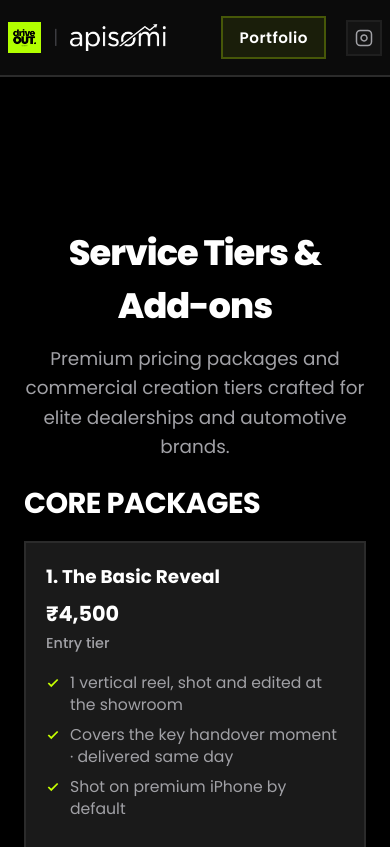
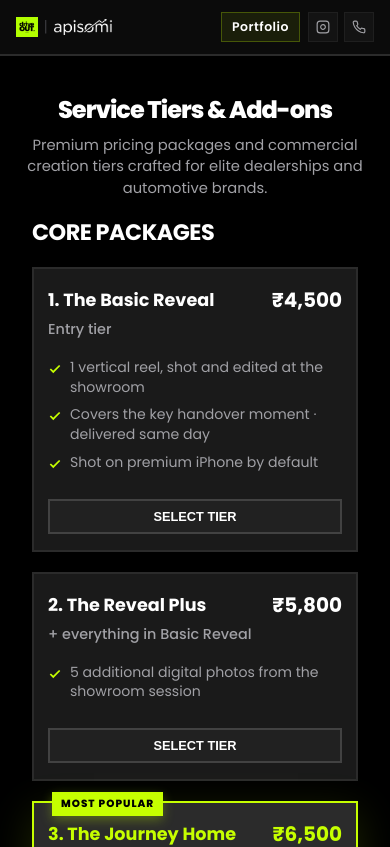
Before and after one commit to ayushsondhiya/car_videoproduction, a Next.js app: page /packages in a window 390 px wide. Shown: the top 847 px of the page. Built offline with nearby package versions, Linux system fonts and the light colour scheme.

Commit message:
Update responsive layout for mobile header and container, ignore deployment zips

```diff
--- a/app/globals.css
+++ b/app/globals.css
@@ -120,14 +120,20 @@ body {
 /* Edge-to-edge layout utility class */
 .container {
   width: 100%;
-  max-width: 100%;
+  max-width: 1200px;
   margin: 0 auto;
-  padding: 0 16px;
+  padding: 0 20px;
 }
 
 @media (max-width: 768px) {
   .container {
-    padding: 0 8px;
+    padding: 0 16px;
+  }
+}
+
+@media (max-width: 380px) {
+  .container {
+    padding: 0 12px;
   }
 }
 
--- a/app/packages/page.module.css
+++ b/app/packages/page.module.css
@@ -4,8 +4,12 @@
   display: flex;
   flex-direction: column;
   background-color: var(--background);
-  padding-top: 86px;
   font-family: var(--font-poppins), sans-serif;
+}
+
+.mainContainer {
+  padding-top: 110px;
+  padding-bottom: 80px;
 }
 
 /* Fixed Header */
@@ -18,13 +22,27 @@
   display: flex;
   align-items: center;
   justify-content: space-between;
-  padding: 16px 0;
+  padding: 14px 0;
   border-bottom: 2px solid var(--surface-secondary);
   backdrop-filter: blur(16px);
   -webkit-backdrop-filter: blur(16px);
   z-index: 1000;
   background: rgba(13, 13, 13, 0.85);
   box-shadow: 0 4px 20px rgba(0, 0, 0, 0.6);
+}
+
+.headerContainer {
+  display: flex;
+  justify-content: space-between;
+  align-items: center;
+  width: 100%;
+  gap: 12px;
+}
+
+.navControls {
+  display: flex;
+  align-items: center;
+  gap: 16px;
 }
 
 .logoSlot {
@@ -77,6 +95,7 @@
   background: rgba(198, 255, 0, 0.08);
   border: 2px solid rgba(198, 255, 0, 0.25);
   transition: all 0.2s ease;
+  white-space: nowrap;
 }
 
 .headerLink:hover {
@@ -90,7 +109,7 @@
 .socialNav {
   display: flex;
   align-items: center;
-  gap: 16px;
+  gap: 12px;
 }
 
 .socialLink {
@@ -104,6 +123,7 @@
   background: rgba(255, 255, 255, 0.03);
   border: 2px solid rgba(255, 255, 255, 0.05);
   transition: all 0.2s ease;
+  flex-shrink: 0;
 }
 
 .socialLink:hover {
@@ -764,7 +784,7 @@
 @media (max-width: 1024px) {
   .calculatorSection {
     grid-template-columns: 1fr;
-    gap: 40px;
+    gap: 32px;
   }
 
   .summaryStickyBox {
@@ -773,39 +793,140 @@
 }
 
 @media (max-width: 768px) {
-  .title {
-    font-size: 2.2rem;
+  .mainContainer {
+    padding-top: 80px;
+    padding-bottom: 50px;
+  }
+
+  .navHeader {
+    padding: 10px 0;
+  }
+
+  .headerContainer {
+    gap: 8px;
+  }
+
+  .logoSlot {
+    gap: 8px;
+    height: 34px;
+  }
+
+  .logoImage {
+    max-height: 24px;
+  }
+
+  .logoSeparator {
+    font-size: 0.95rem;
+  }
+
+  .apisomiNavLogo {
+    max-height: 20px;
+  }
+
+  .navControls {
+    gap: 8px;
+  }
+
+  .headerLink {
+    padding: 6px 12px;
+    font-size: 0.82rem;
+    border-width: 1.5px;
+  }
+
+  .socialNav {
+    gap: 6px;
+  }
+
+  .socialLink {
+    width: 32px;
+    height: 32px;
+    border-width: 1.5px;
+  }
+
+  .socialLink svg {
+    width: 15px;
+    height: 15px;
   }
 
   .introHero {
-    padding: 30px 16px 20px;
+    padding: 20px 8px 16px;
+  }
+
+  .title {
+    font-size: 1.8rem;
+    margin-bottom: 8px;
+  }
+
+  .subtitle {
+    font-size: 0.92rem;
+    line-height: 1.45;
   }
 
   .tableTitle {
-    font-size: 1.8rem;
+    font-size: 1.4rem;
+    margin-bottom: 18px;
+  }
+
+  .calculatorSubTitle {
+    font-size: 1.3rem;
+    margin-bottom: 8px;
+  }
+
+  .calculatorDesc {
+    font-size: 0.85rem;
     margin-bottom: 16px;
   }
 
   .packageName {
-    font-size: 1.15rem;
+    font-size: 1.1rem;
   }
 
   .packagePrice {
-    font-size: 1.3rem;
+    font-size: 1.25rem;
   }
 
   .packageCard {
-    padding: 20px 24px;
+    padding: 20px 18px;
+  }
+
+  .popularBadge, .bestValueBadge {
+    top: -11px;
+    left: 18px;
+    font-size: 0.65rem;
+    padding: 3px 8px;
+  }
+
+  .featureItem {
+    font-size: 0.88rem;
+    gap: 8px;
+  }
+
+  .cameraUpgradeBox {
+    padding: 16px 14px;
   }
 
   .addOnCard {
-    padding: 16px 20px;
+    padding: 14px 16px;
+    gap: 12px;
+  }
+
+  .addOnName {
+    font-size: 0.98rem;
+  }
+
+  .addOnDesc {
+    font-size: 0.82rem;
+  }
+
+  .addOnPrice {
+    font-size: 1.1rem;
   }
 
   .cameraCounterCard {
     flex-direction: column;
     align-items: flex-start;
-    gap: 16px;
+    gap: 14px;
+    padding: 14px;
   }
 
   .counterControlWrapper {
@@ -814,39 +935,117 @@
   }
 
   .summaryCard {
-    padding: 20px;
+    padding: 20px 16px;
+  }
+
+  .summaryTitle {
+    font-size: 1.2rem;
+    margin-bottom: 16px;
+    padding-bottom: 8px;
+  }
+
+  .totalValue {
+    font-size: 1.6rem;
+  }
+
+  .bookingCTA {
+    padding: 13px 16px;
+    font-size: 0.9rem;
   }
 
   .footerContent {
     flex-direction: column;
     text-align: center;
-    gap: 16px;
+    gap: 14px;
   }
 }
 
-@media (max-width: 500px) {
+@media (max-width: 480px) {
+  .mainContainer {
+    padding-top: 72px;
+    padding-bottom: 40px;
+  }
+
+  .logoSlot {
+    gap: 6px;
+  }
+
+  .logoImage {
+    max-height: 21px;
+  }
+
+  .apisomiNavLogo {
+    max-height: 17px;
+  }
+
+  .headerLink {
+    padding: 5px 10px;
+    font-size: 0.78rem;
+  }
+
+  .socialLink {
+    width: 30px;
+    height: 30px;
+  }
+
+  .socialLink svg {
+    width: 14px;
+    height: 14px;
+  }
+
+  .title {
+    font-size: 1.5rem;
+  }
+
   .cardHeader {
-    flex-direction: column;
-    align-items: flex-start;
+    flex-direction: row;
+    justify-content: space-between;
+    align-items: center;
     gap: 8px;
   }
 
   .packageCard {
-    padding: 20px;
+    padding: 16px 14px;
   }
 
   .cardFooter {
     width: 100%;
-    margin-top: 16px;
+    margin-top: 14px;
   }
 
   .selectButton {
     width: 100%;
     text-align: center;
+    padding: 8px 12px;
+    font-size: 0.8rem;
   }
 
   .addOnCard {
-    padding: 16px;
-    gap: 12px;
+    padding: 12px;
+    gap: 10px;
   }
 }
+
+@media (max-width: 360px) {
+  .logoSlot {
+    gap: 4px;
+  }
+
+  .logoSeparator {
+    opacity: 0.4;
+    font-size: 0.85rem;
+  }
+
+  .logoImage {
+    max-height: 19px;
+  }
+
+  .apisomiNavLogo {
+    max-height: 15px;
+  }
+
+  .headerLink {
+    padding: 4px 8px;
+    font-size: 0.75rem;
+  }
+}
--- a/app/packages/page.tsx
+++ b/app/packages/page.tsx
@@ -184,7 +184,7 @@ export default function Packages() {
 
       {/* Navigation Header */}
       <header className={styles.navHeader}>
-        <div className="container" style={{ display: 'flex', justifyContent: 'space-between', width: '100%', alignItems: 'center' }}>
+        <div className={`container ${styles.headerContainer}`}>
           <div className={styles.logoSlot}>
             <Link href="/" style={{ display: 'flex', alignItems: 'center', textDecoration: 'none' }}>
               <img src="/drive_out_logo.png" alt="Drive Out Logo" className={styles.logoImage} />
@@ -194,7 +194,7 @@ export default function Packages() {
               <img src="/apisomi_logo.png" alt="Apisomi Logo" className={styles.apisomiNavLogo} />
             </a>
           </div>
-          <nav style={{ display: 'flex', alignItems: 'center', gap: '20px' }}>
+          <nav className={styles.navControls}>
             <Link href="/" className={styles.headerLink}>
               Portfolio
             </Link>
@@ -206,13 +206,18 @@ export default function Packages() {
                   <line x1="17.5" y1="6.5" x2="17.51" y2="6.5" />
                 </svg>
               </a>
+              <a href="tel:9977994060" className={styles.socialLink} aria-label="Call Apisomi">
+                <svg width="18" height="18" viewBox="0 0 24 24" fill="none" stroke="currentColor" strokeWidth="2" strokeLinecap="round" strokeLinejoin="round">
+                  <path d="M22 16.92v3a2 2 0 0 1-2.18 2 19.79 19.79 0 0 1-8.63-3.07 19.5 19.5 0 0 1-6-6 19.79 19.79 0 0 1-3.07-8.67A2 2 0 0 1 4.11 2h3a2 2 0 0 1 2 1.72 12.84 12.84 0 0 0 .7 2.81 2 2 0 0 1-.45 2.11L8.09 9.91a16 16 0 0 0 6 6l1.27-1.27a2 2 0 0 1 2.11-.45 12.84 12.84 0 0 0 2.81.7A2 2 0 0 1 22 16.92z" />
+                </svg>
+              </a>
             </div>
           </nav>
         </div>
       </header>
 
       {/* Packages Layout Area */}
-      <main className="container" style={{ paddingTop: '110px', paddingBottom: '80px' }}>
+      <main className={`container ${styles.mainContainer}`}>
 
         {/* Intro Hero Section */}
         <section className={styles.introHero}>
--- a/app/page.module.css
+++ b/app/page.module.css
@@ -7,7 +7,6 @@
   padding-top: 76px;
 }
 
-/* Fixed Locked Nav Header styling */
 .navHeader {
   position: fixed;
   top: 0;
@@ -17,13 +16,27 @@
   display: flex;
   align-items: center;
   justify-content: space-between;
-  padding: 16px 0;
+  padding: 14px 0;
   border-bottom: 2px solid var(--surface-secondary);
   backdrop-filter: blur(16px);
   -webkit-backdrop-filter: blur(16px);
   z-index: 1000;
   background: rgba(13, 13, 13, 0.85);
   box-shadow: 0 4px 20px rgba(0, 0, 0, 0.6);
+}
+
+.headerContainer {
+  display: flex;
+  justify-content: space-between;
+  align-items: center;
+  width: 100%;
+  gap: 12px;
+}
+
+.navControls {
+  display: flex;
+  align-items: center;
+  gap: 16px;
 }
 
 .logoSlot {
@@ -76,6 +89,7 @@
   background: rgba(198, 255, 0, 0.08);
   border: 2px solid rgba(198, 255, 0, 0.25);
   transition: all 0.2s ease;
+  white-space: nowrap;
 }
 
 .headerLink:hover {
@@ -89,7 +103,7 @@
 .socialNav {
   display: flex;
   align-items: center;
-  gap: 16px;
+  gap: 12px;
 }
 
 .socialLink {
@@ -102,6 +116,7 @@
   border-radius: 0;
   background: rgba(255, 255, 255, 0.03);
   border: 2px solid rgba(255, 255, 255, 0.05);
+  flex-shrink: 0;
 }
 
 .socialLink:hover {
@@ -308,21 +323,161 @@
 
 /* Responsive adjustments */
 @media (max-width: 768px) {
+  .page {
+    padding-top: 66px;
+  }
+
+  .navHeader {
+    padding: 10px 0;
+  }
+
+  .headerContainer {
+    gap: 8px;
+  }
+
+  .logoSlot {
+    gap: 8px;
+    height: 34px;
+  }
+
+  .logoImage {
+    max-height: 24px;
+  }
+
+  .logoSeparator {
+    font-size: 0.95rem;
+  }
+
+  .apisomiNavLogo {
+    max-height: 20px;
+  }
+
+  .navControls {
+    gap: 8px;
+  }
+
+  .headerLink {
+    padding: 6px 12px;
+    font-size: 0.82rem;
+    border-width: 1.5px;
+  }
+
+  .socialNav {
+    gap: 6px;
+  }
+
+  .socialLink {
+    width: 32px;
+    height: 32px;
+    border-width: 1.5px;
+  }
+
+  .socialLink svg {
+    width: 15px;
+    height: 15px;
+  }
+
+  .hero {
+    padding: 16px 8px 24px;
+  }
+
+  .heroLogoSlot {
+    height: 60px;
+    margin-bottom: 12px;
+  }
+
+  .heroLogoImage {
+    max-height: 48px;
+  }
+
+  .heroTagline {
+    font-size: 0.92rem;
+    line-height: 1.45;
+    margin: 6px 0 20px;
+  }
+
+  .servicesGrid {
+    grid-template-columns: 1fr;
+    gap: 10px;
+    margin-bottom: 16px;
+  }
+
+  .serviceCard {
+    padding: 14px 16px;
+  }
+
   .grid {
-    grid-template-columns: repeat(auto-fill, minmax(200px, 1fr));
-    gap: 10px;
+    grid-template-columns: repeat(auto-fill, minmax(180px, 1fr));
+    gap: 12px;
   }
+
+  .footer {
+    padding: 30px 0;
+  }
+
   .footerContent {
     flex-direction: column;
     text-align: center;
+    gap: 14px;
   }
 }
 
-@media (max-width: 600px) {
+@media (max-width: 480px) {
+  .logoSlot {
+    gap: 6px;
+  }
+
+  .logoImage {
+    max-height: 21px;
+  }
+
+  .apisomiNavLogo {
+    max-height: 17px;
+  }
+
+  .headerLink {
+    padding: 5px 10px;
+    font-size: 0.78rem;
+  }
+
+  .socialLink {
+    width: 30px;
+    height: 30px;
+  }
+
+  .socialLink svg {
+    width: 14px;
+    height: 14px;
+  }
+
   .grid {
     grid-template-columns: 1fr;
-    gap: 20px;
-    max-width: 420px;
+    gap: 16px;
+    max-width: 380px;
     margin: 0 auto;
   }
 }
+
+@media (max-width: 360px) {
+  .logoSlot {
+    gap: 4px;
+  }
+
+  .logoSeparator {
+    opacity: 0.4;
+    font-size: 0.85rem;
+  }
+
+  .logoImage {
+    max-height: 19px;
+  }
+
+  .apisomiNavLogo {
+    max-height: 15px;
+  }
+
+  .headerLink {
+    padding: 4px 8px;
+    font-size: 0.75rem;
+  }
+}
--- a/app/page.tsx
+++ b/app/page.tsx
@@ -19,7 +19,7 @@ export default function Home() {
 
       {/* Navigation Header */}
       <header className={styles.navHeader}>
-        <div className="container" style={{ display: 'flex', justifyContent: 'space-between', width: '100%', alignItems: 'center' }}>
+        <div className={`container ${styles.headerContainer}`}>
           <div className={styles.logoSlot}>
             <Link href="/" style={{ display: 'flex', alignItems: 'center', textDecoration: 'none' }}>
               <img src="/drive_out_logo.png" alt="Drive Out Logo" className={styles.logoImage} />
@@ -29,7 +29,7 @@ export default function Home() {
               <img src="/apisomi_logo.png" alt="Apisomi Logo" className={styles.apisomiNavLogo} />
             </a>
           </div>
-          <div style={{ display: 'flex', alignItems: 'center', gap: '20px' }}>
+          <div className={styles.navControls}>
             <Link href="/packages" className={styles.headerLink}>
               Packages
             </Link>
```
Also changed, not shown: components/VideoModal.module.css (+12 -0 lines), 1 other file (tests, documents, lock files or other folders). Lines whose indentation alone changed are shown as unchanged.
